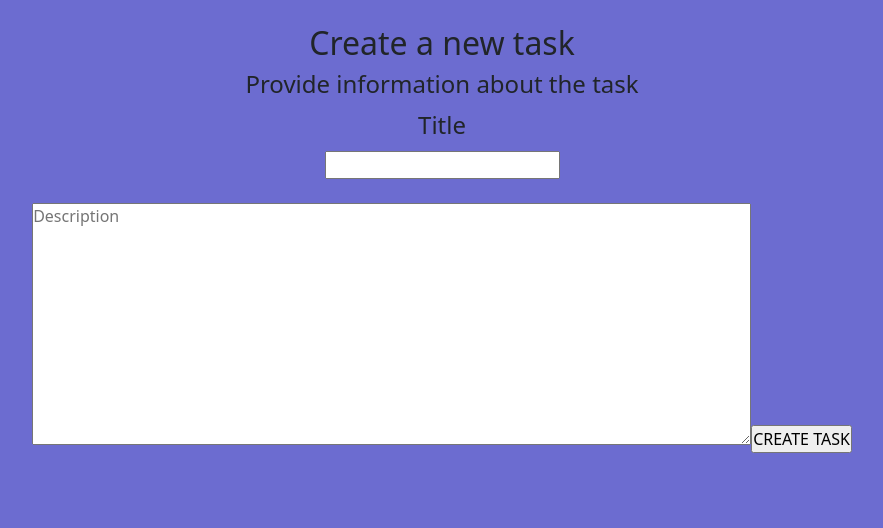
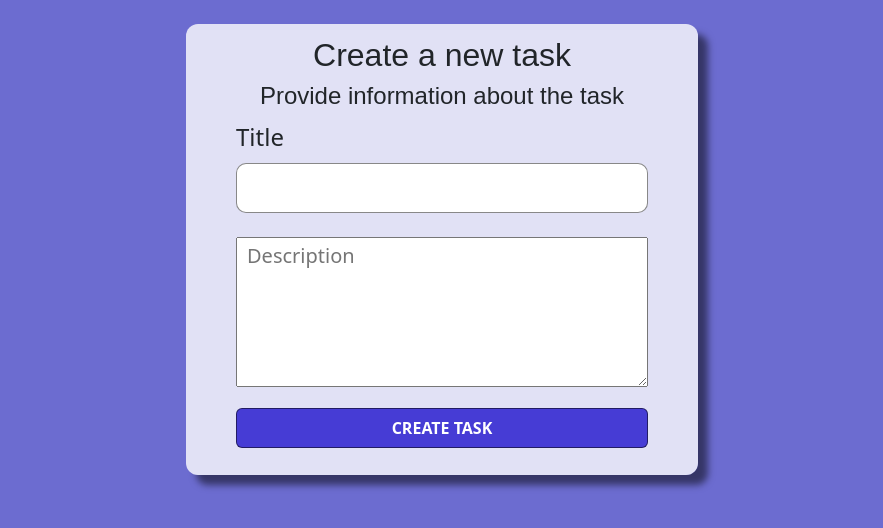
Before and after one commit to Frankam487/taskManagerApp, a React (Vite) app: page /createTask in a window 1280 px wide. Shown: the top 528 px of the page, without its empty margins (198-1081 px from the left). Built offline with nearby package versions, Linux system fonts and the light colour scheme.

Commit message:
createTask file styled

```diff
--- a/src/data/task.json
+++ b/src/data/task.json
@@ -31,6 +31,11 @@
       "id": "715f",
       "title": "eeeeeeee",
       "description": "dfcdd"
+    },
+    {
+      "id": "4561",
+      "title": "je vais alller a la maison prendre mes habit",
+      "description": "je vais voir le reste apres bro"
     }
   ]
 }
--- a/src/style/index.scss
+++ b/src/style/index.scss
@@ -3,3 +3,4 @@
 @import "./pages/registration";
 @import "./pages/task";
 @import "./pages/card";
+@import "./pages/createTask";
--- /dev/null
+++ b/src/style/pages/_createTask.scss
@@ -0,0 +1,64 @@
+.createTask {
+    background: rgba(255, 255, 255, 0.795);
+    text-align: left;
+    width: 40%;
+    margin: auto;
+    border-radius: 12px;
+    box-shadow: 10px 10px 7px rgba(0, 0, 0, 0.507);
+    padding: 12px 50px;
+    display: flex;
+    flex-direction: column;
+    align-items: center;
+
+    h2,
+    h4 {
+        font-family: sans-serif;
+    }
+
+    input,
+    textarea {
+        width: 100%;
+    }
+
+    textarea {
+        color: rgba(20, 49, 49, 0.952);
+        padding: 3px 10px;
+        font-size: 20px;
+    }
+
+    input[type="text"] {
+        height: 50px;
+
+        border: 1px solid rgba(0, 0, 0, 0.466);
+        border-radius: 10px;
+        color: rgba(20, 49, 49, 0.884);
+        padding: 3px 10px;
+        font-size: 20px;
+
+        &:focus {
+            outline: 2px solid skyblue;
+            border: navajowhite;
+        }
+    }
+
+    input[type="submit"] {
+        background: rgba(35, 23, 206, 0.815);
+        margin: 15px auto;
+        padding: 7px;
+        border-radius: 6px;
+        border: 1px solid rgba(3, 1, 1, 0.534);
+        color: rgba(0, 0, 0, 0.63);
+        color: #fff;
+        font-weight: bold;
+        transition: .3s ease;
+
+        &:hover {
+            background: rgb(35, 23, 206);
+            transform: scale(1.01);
+        }
+    }
+
+    textarea {
+        height: 150px;
+    }
+}
--- a/src/style/pages/_registration.scss
+++ b/src/style/pages/_registration.scss
@@ -1,5 +1,17 @@
-.registration{
-    background: red;
-    .form-container{
-    }
+.registration {
+    display: flex;
+    justify-content: center;
+    align-items: center;
+    height: 500px;
+    width: 300px;
+    // height: 200px;
+    background-color: #f0f0f0;
+    border: 2px solid #ccc;
+    border-radius: 10px;
+    padding: 20px;
+    text-align: left;
+    margin: 0 auto;
+    box-shadow: 0 4px 8px rgba(0, 0, 0, 0.2);
+
+    .form-container {}
 }
```
